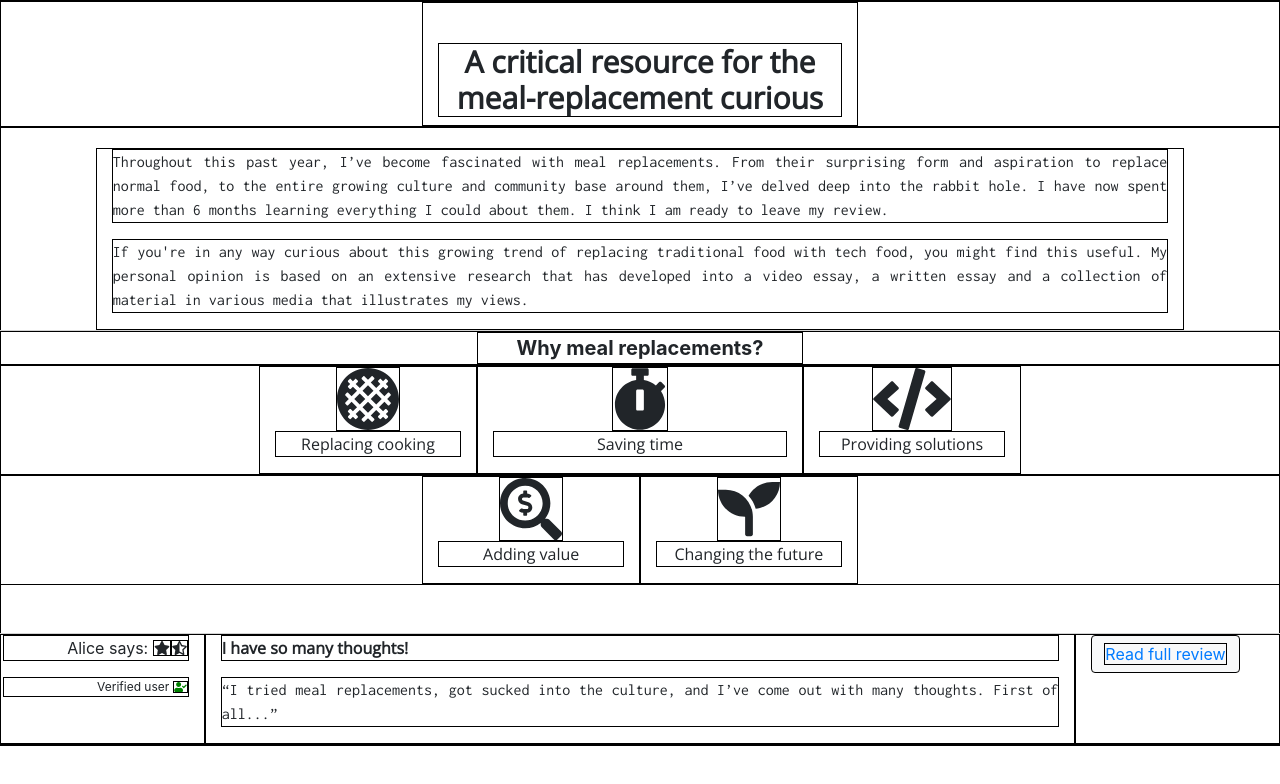
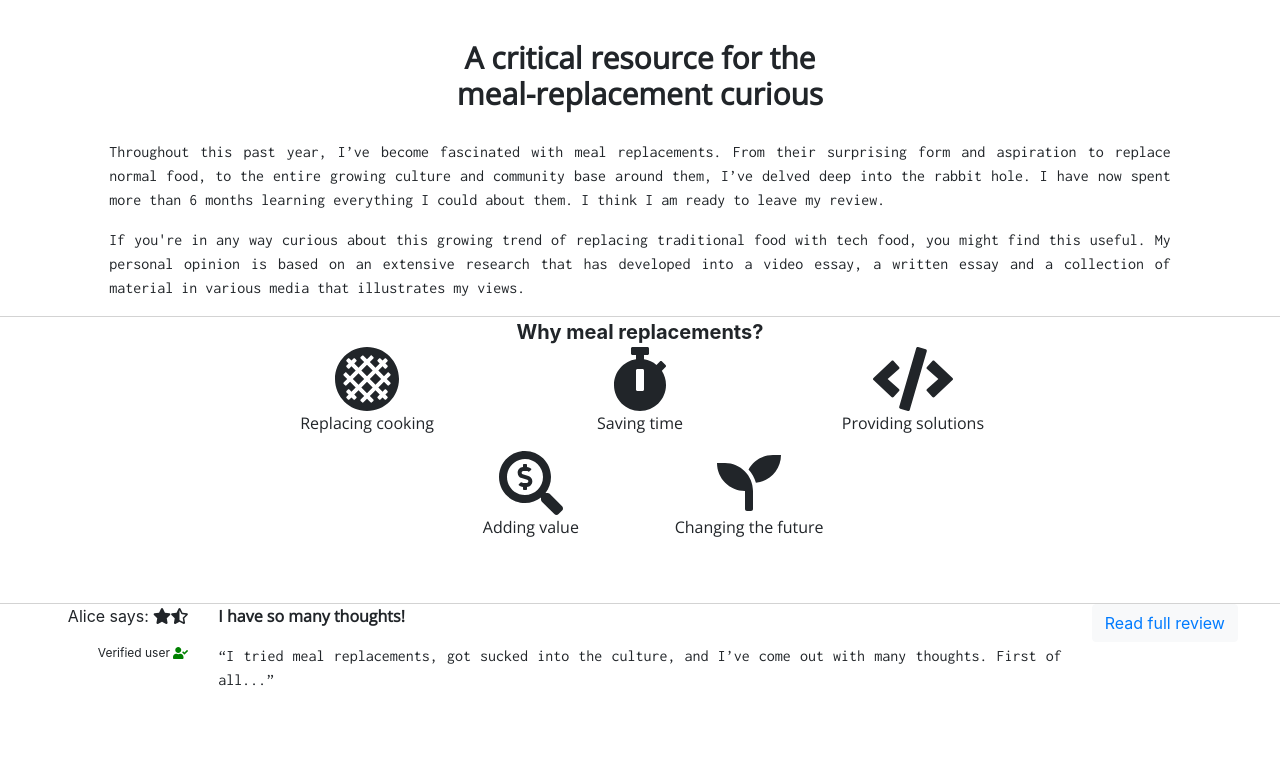
Before and after one commit to alicestrt/framesofreference, a Vue app: page / in a window 1280 px wide. Shown: the top 784 px of the page. Built offline with nearby package versions, Linux system fonts and the light colour scheme.

Commit message:
deployment

```diff
--- a/src/components/SplashPage.vue
+++ b/src/components/SplashPage.vue
@@ -3,9 +3,7 @@
 @import url('https://fonts.googleapis.com/css?family=Inconsolata&display=swap');
 @import url('https://fonts.googleapis.com/css?family=Open+Sans&display=swap');
 
-* {
-  border: 1px solid black;
-}
+
 h3 {
     margin-top: 40px;
     font-family: 'Open Sans', sans-serif;
```
Also changed, not shown: 2 other files (tests, documents, lock files or other folders).
